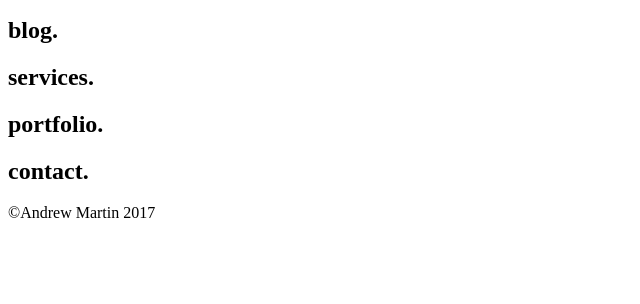
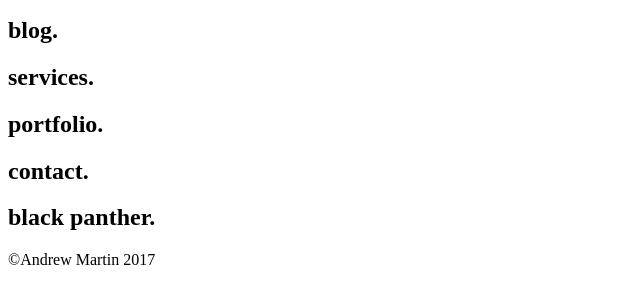
Before and after one commit to AndrewMart335/Freelance-Portfolio, a plain HTML site: page index.html in a window 1280 px wide. Shown: the part 110-414 px from the top of the page, without its empty margins (0-640 px from the left). Drawn offline with Linux system fonts and the light colour scheme.

Commit message:
Black panther

```diff
--- a/index.html
+++ b/index.html
@@ -11,6 +11,7 @@
 <h2>services.</h2>
 <h2>portfolio.</h2>
 <h2>contact.</h2>
+<h2>black panther.</h2>
   </body>
 </html>
 &copyAndrew Martin 2017
```
